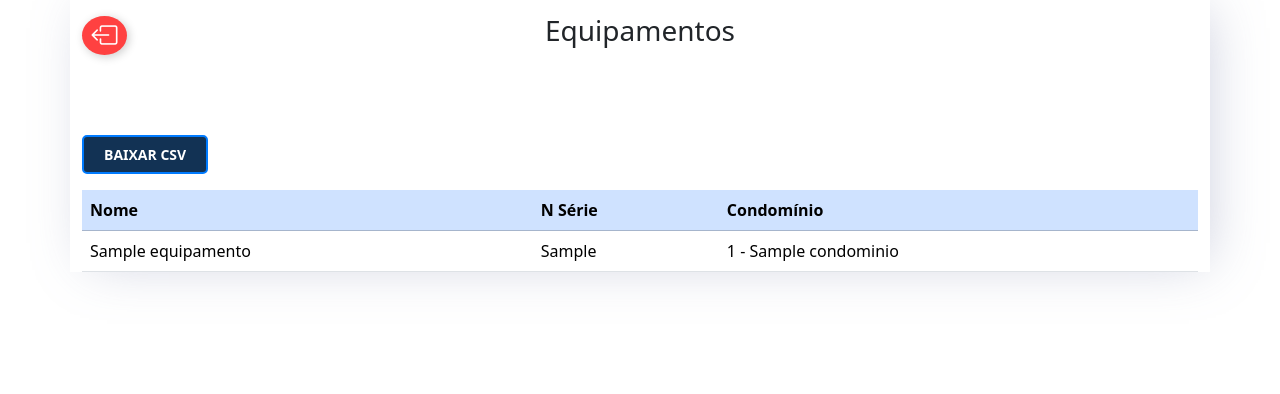
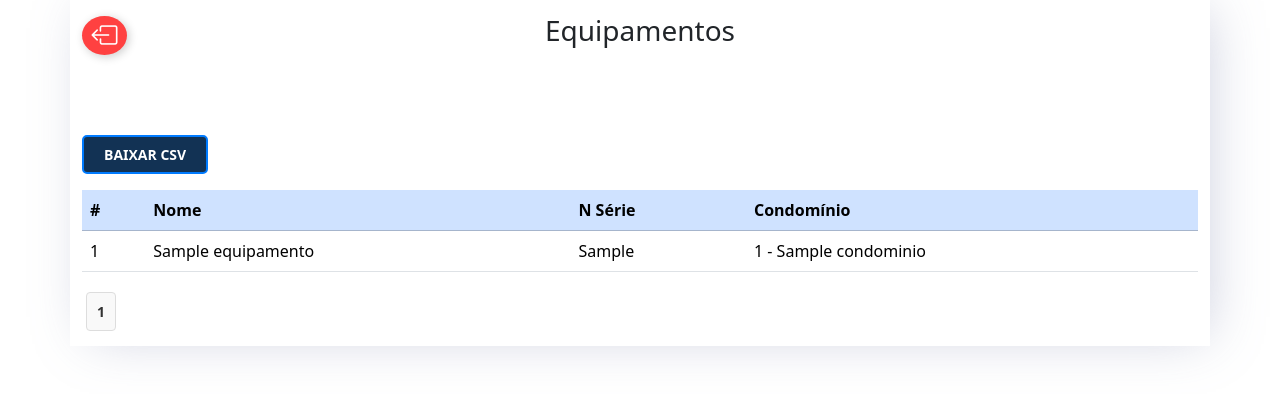
Before and after one commit to kemuelkesley/helpdesk-faculdade, a Django app: page /equipamentos in a window 1280 px wide. Shown: the part 129-523 px from the top of the page. Run offline with Django 4.2, Linux system fonts and the light colour scheme; a user stored in the database is signed in; tables that the repository leaves empty hold one stand-in row (values such as "Sample post"); parts of the project's set-up code (start-up, migrations or seed data) failed here and were passed over.

Commit message:
Criando paginação ver-1.0.0

```diff
--- a/cadastro/views.py
+++ b/cadastro/views.py
@@ -3,12 +3,17 @@ from django.http import HttpResponse
 from django.shortcuts import render
 from .models import Equipamento, Condominio
 from django.contrib.auth.decorators import login_required
+from django.core.paginator import Paginator
 
 
 @login_required
 def equipamentos(request):
     equipamentos = Equipamento.objects.all()
-    return render(request, "dados/equipamentos.html", {"equipamentos" : equipamentos})
+    paginator = Paginator(equipamentos, 12)
+
+    page_number = request.GET.get('page')
+    page_obj = paginator.get_page(page_number)
+    return render(request, "dados/equipamentos.html", {"page_obj" : page_obj})
 
 
 
--- /dev/null
+++ b/setup/static/assets/css/paginator.css
@@ -0,0 +1,22 @@
+.pagination {
+    display: flex;
+    /* justify-content: center; */
+    margin-top: 20px;
+}
+
+.step-links a, .step-links .current {
+    display: inline-block;
+    padding: 8px 10px;
+    margin: 0 4px;
+    margin-bottom: 15px;
+    border: 1px solid #ddd;
+    background-color: #f9f9f9;
+    color: #333;
+    text-decoration: none;
+    border-radius: 4px;
+    font-size: 14px;
+}
+
+.step-links a:hover {
+    background-color: #ddd;
+}
--- a/templates/dados/equipamentos.html
+++ b/templates/dados/equipamentos.html
@@ -9,6 +9,7 @@
     <link rel="stylesheet" href="https://cdnjs.cloudflare.com/ajax/libs/bootstrap-icons/1.11.1/font/bootstrap-icons.min.css" integrity="sha512-oAvZuuYVzkcTc2dH5z1ZJup5OmSQ000qlfRvuoTTiyTBjwX1faoyearj8KdMq0LgsBTHMrRuMek7s+CxF8yE+w==" crossorigin="anonymous" referrerpolicy="no-referrer" />
       <!-- CSS   -->
      <link rel="stylesheet" type="text/css" href="{% static 'assets/css/tabela.css' %}">
+     <link rel="stylesheet" type="text/css" href="{% static 'assets/css/paginator.css' %}">
 
     <title>Dados Equipamentos</title>
 </head>
@@ -37,14 +38,16 @@
 
             <thead class="table-primary">
               <tr>
+                <th scope="col">#</th>
                 <th scope="col">Nome</th>
                 <th scope="col">N Série</th>
                 <th scope="col">Condomínio</th>
               </tr>
             </thead>
             <tbody>
-                {% for equipamento in equipamentos %}
+                {% for equipamento in page_obj %}
               <tr>
+                <td>{{ equipamento.pk }}</td>
                 <td>{{ equipamento.nome }}</td>
                 <td>{{ equipamento.numero_serie }}</td>
                 <td>{{ equipamento.condominio }}</td>
@@ -52,7 +55,36 @@
               {% endfor %}
             </tbody>
           </table>
-    </section>
+
+          <div class="pagination">
+            <span class="step-links">
+                {% if page_obj.has_previous %}
+                    <a href="?page=1">&laquo; Primeiro</a>
+                {% endif %}
+
+                {% for i in page_obj.paginator.page_range %}
+                    {% if page_obj.number == i %}
+                        <span class="current">
+                            <strong>{{ i }}</strong>
+                        </span>
+                    {% else %}
+                        <a href="?page={{ i }}">{{ i }}</a>
+                    {% endif %}
+                {% endfor %}
+
+                {% if page_obj.has_next %}
+                    <a href="?page={{ page_obj.paginator.num_pages }}">Último &raquo;</a>
+                {% endif %}
+            </span>
+        </div>
+
+
+
+
+
+
+
+
 
 </body>
 </html>
```
Also changed, not shown: templates/dados/condominios.html (+9 -1 lines).
